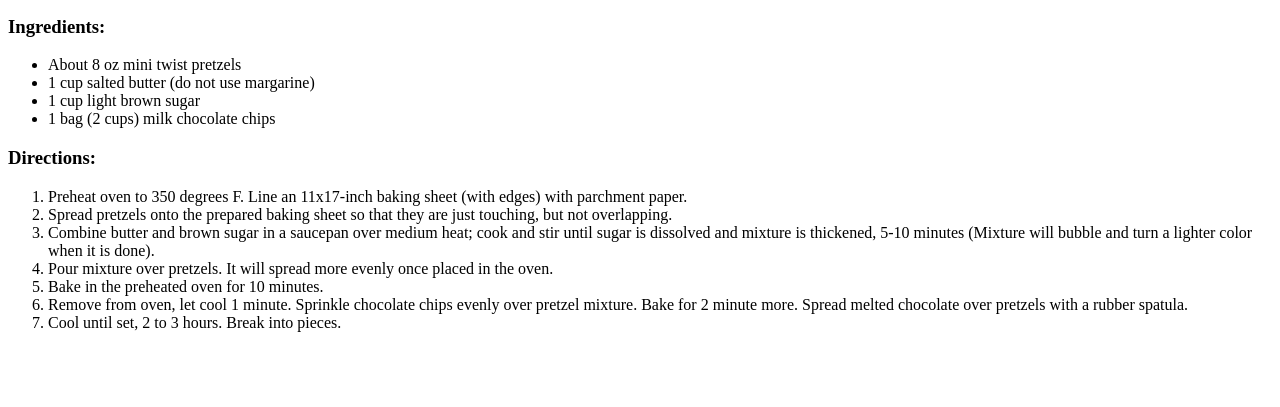
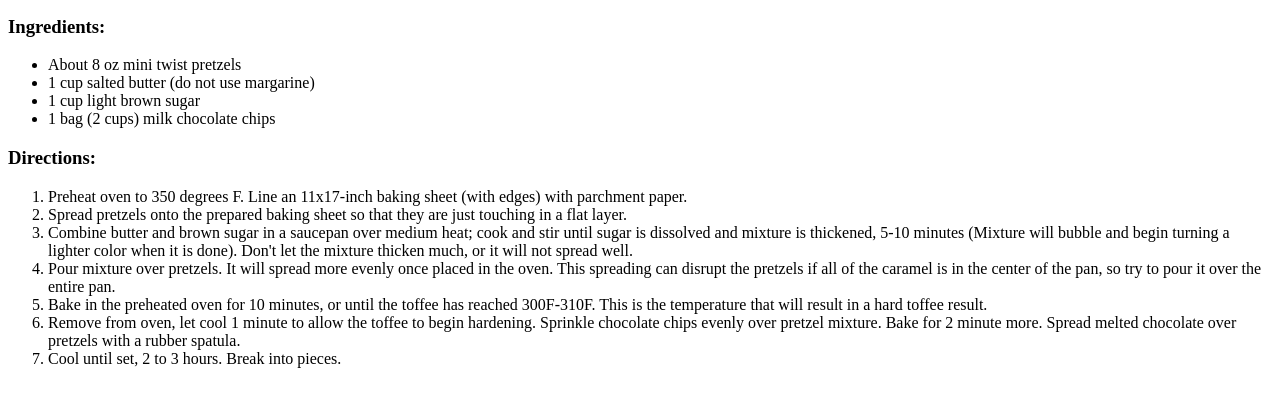
Before and after one commit to pulpdrew/pulpdrew-dot-com, an Eleventy site: page src/recipes/salted-caramel-pretzel-bark.md in a window 1280 px wide. Shown: the part 127-534 px from the top of the page. Built offline with nearby package versions, Linux system fonts and the light colour scheme; Eleventy itself is replaced by a stand-in of ours; files that its build step writes are made by us from their sources.

Commit message:
update toffee recipe

```diff
--- a/src/recipes/salted-caramel-pretzel-bark.md
+++ b/src/recipes/salted-caramel-pretzel-bark.md
@@ -16,9 +16,9 @@ tags: recipe
 
 ### Directions:
 1. Preheat oven to 350 degrees F. Line an 11x17-inch baking sheet (with edges) with parchment paper.
-2. Spread pretzels onto the prepared baking sheet so that they are just touching, but not overlapping.
-3. Combine butter and brown sugar in a saucepan over medium heat; cook and stir until sugar is dissolved and mixture is thickened, 5-10 minutes (Mixture will bubble and turn a lighter color when it is done).
-4. Pour mixture over pretzels. It will spread more evenly once placed in the oven.
-5. Bake in the preheated oven for 10 minutes.
-6. Remove from oven, let cool 1 minute. Sprinkle chocolate chips evenly over pretzel mixture. Bake for 2 minute more. Spread melted chocolate over pretzels with a rubber spatula.
+2. Spread pretzels onto the prepared baking sheet so that they are just touching in a flat layer.
+3. Combine butter and brown sugar in a saucepan over medium heat; cook and stir until sugar is dissolved and mixture is thickened, 5-10 minutes (Mixture will bubble and begin turning a lighter color when it is done). Don't let the mixture thicken much, or it will not spread well.
+4. Pour mixture over pretzels. It will spread more evenly once placed in the oven. This spreading can disrupt the pretzels if all of the caramel is in the center of the pan, so try to pour it over the entire pan.
+5. Bake in the preheated oven for 10 minutes, or until the toffee has reached 300F-310F. This is the temperature that will result in a hard toffee result.
+6. Remove from oven, let cool 1 minute to allow the toffee to begin hardening. Sprinkle chocolate chips evenly over pretzel mixture. Bake for 2 minute more. Spread melted chocolate over pretzels with a rubber spatula.
 7. Cool until set, 2 to 3 hours. Break into pieces.
```
